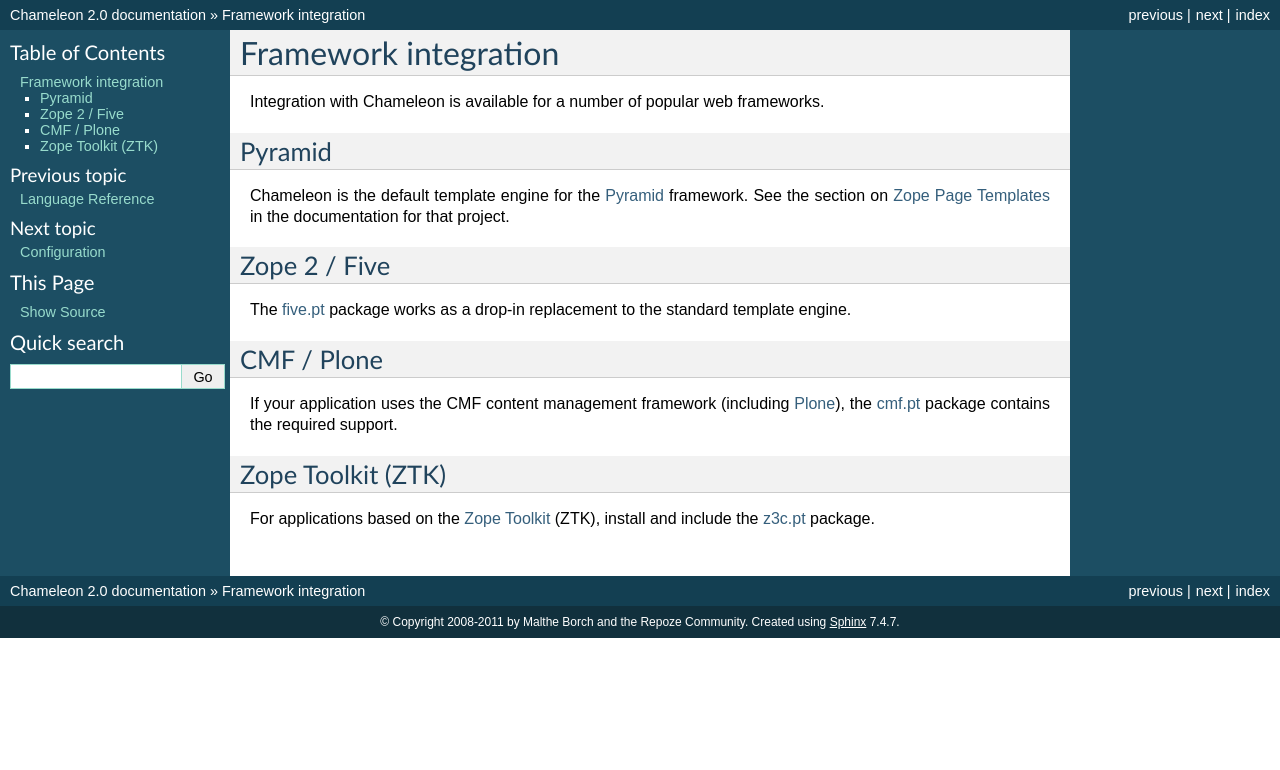
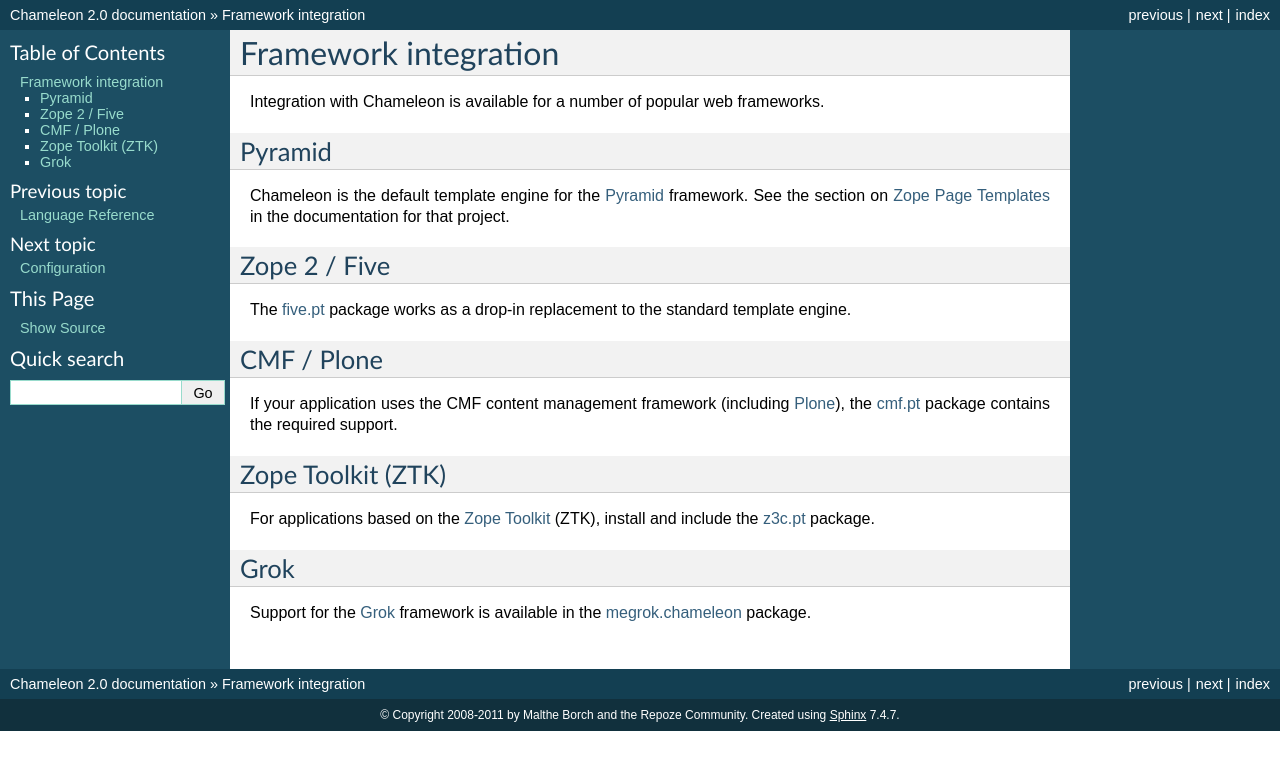
Before and after one commit to malthe/chameleon, a Sphinx documentation site: the page built from docs/integration.rst, in a window 1280 px wide. Shown: the top 770 px of the page. Built offline with Sphinx 7.4.7, drawn with Linux system fonts in a browser that asks for light colours.

Commit message:
Added integration notes for ``megrok.chameleone``. This fixes LP #787515.

```diff
--- a/docs/integration.rst
+++ b/docs/integration.rst
@@ -35,3 +35,10 @@
 For applications based on the `Zope Toolkit
 <http://docs.zope.org/zopetoolkit/>`_ (ZTK), install and include the
 `z3c.pt <http://pypi.python.org/pypi/z3c.pt>`_ package.
+
+Grok
+----
+
+Support for the `Grok <http://grok.zope.org/>`_ framework is available
+in the `megrok.chameleon
+<http://pypi.python.org/pypi/megrok.chameleon>`_ package.
```
